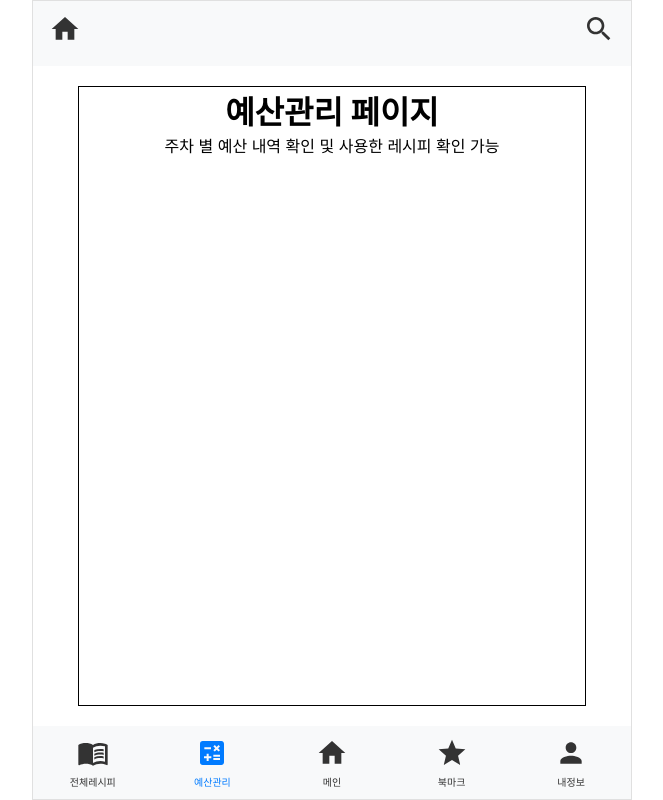
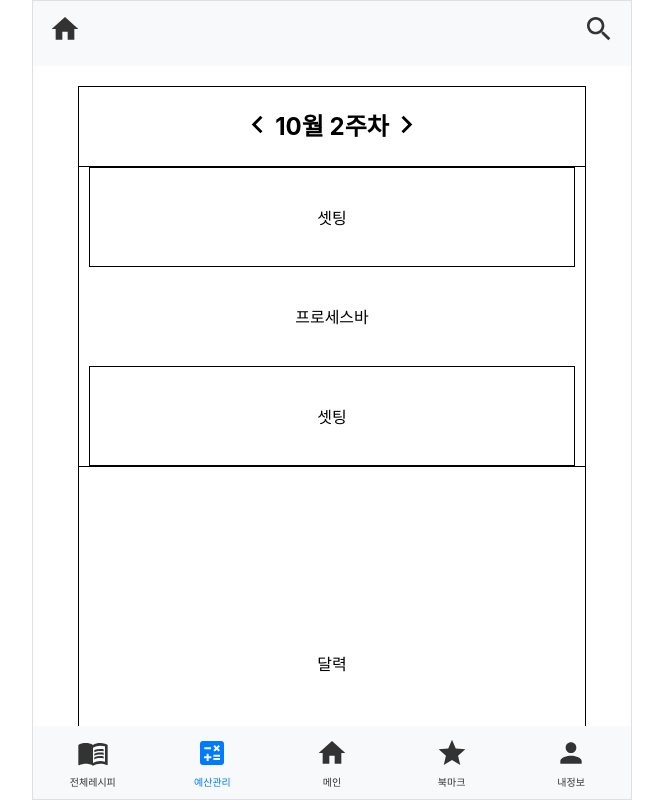
Before and after one commit to devRonPark/costcook-frontend, a React (Create React App) app: page /budget in a window 1280 px wide. Shown: the whole page, without its empty margins (308-971 px from the left). Built offline with nearby package versions, Linux system fonts and the light colour scheme.

Commit message:
Feat : 예산관리 페이지 및 달력 (미완성)

```diff
--- a/src/pages/BudgetPage.jsx
+++ b/src/pages/BudgetPage.jsx
@@ -1,10 +1,154 @@
+import React, { useState, useEffect } from 'react';
+import styled from 'styled-components';
+import KeyboardArrowLeftIcon from '@mui/icons-material/KeyboardArrowLeft';
+import KeyboardArrowRightIcon from '@mui/icons-material/KeyboardArrowRight';
+import WeeklyCalendar from './WeeklyCalendar';
 import Layout from '../components/layout/Layout';
 
-const BudgetPage = () => (
-  <Layout>
-    <h1>예산관리 페이지</h1>
-    <p>주차 별 예산 내역 확인 및 사용한 레시피 확인 가능</p>
-  </Layout>
-);
+const getWeekAndFirstSundayDate = (date) => {
+  const currentDay = date.getDate();
+  const currentMonth = date.getMonth();
+  const currentYear = date.getFullYear();
+
+  // 해당 날짜의 주의 일요일을 찾는다
+  const dayOfWeek = date.getDay(); // 0: 일요일, 1: 월요일, ..., 6: 토요일
+  const sundayDate = new Date(date);
+  sundayDate.setDate(currentDay - dayOfWeek); // 주의 첫 날인 일요일로 이동
+
+  // 일요일 기준으로 주차 계산
+  const firstDayOfMonth = new Date(currentYear, currentMonth, 1);
+  const firstSunday = new Date(firstDayOfMonth);
+  firstSunday.setDate(
+    firstDayOfMonth.getDate() + ((7 - firstDayOfMonth.getDay()) % 7)
+  );
+
+  // 일요일을 기준으로 몇 번째 주인지 계산
+  const weekOffset = Math.floor(
+    (sundayDate.getDate() + sundayDate.getDay()) / 7
+  );
+
+  return { week: weekOffset + 1, firstSundayDate: sundayDate };
+};
+
+const BudgetPage = () => {
+  const [currentDate, setCurrentDate] = useState(new Date());
+  const [weekNumber, setWeekNumber] = useState(0);
+  const [firstSundayDateString, setFirstSundayDateString] = useState('');
+  const [currentMonth, setCurrentMonth] = useState('');
+
+  useEffect(() => {
+    const { week, firstSundayDate } = getWeekAndFirstSundayDate(currentDate);
+    setWeekNumber(week);
+    setFirstSundayDateString(firstSundayDate.toLocaleDateString());
+
+    // 현재 월 설정
+    const monthNames = [
+      '1월',
+      '2월',
+      '3월',
+      '4월',
+      '5월',
+      '6월',
+      '7월',
+      '8월',
+      '9월',
+      '10월',
+      '11월',
+      '12월',
+    ];
+    setCurrentMonth(monthNames[firstSundayDate.getMonth()]); // 일요일 기준으로 현재 월을 설정
+  }, [currentDate]);
+
+  const handleDecreaseWeek = () => {
+    const newDate = new Date(currentDate);
+    newDate.setDate(newDate.getDate() - 7); // 1주일 빼기
+    setCurrentDate(newDate);
+  };
+
+  const handleIncreaseWeek = () => {
+    const newDate = new Date(currentDate);
+    newDate.setDate(newDate.getDate() + 7); // 1주일 더하기
+    setCurrentDate(newDate);
+  };
+
+  const adjustedDate = new Date(currentDate);
+  adjustedDate.setDate(currentDate.getDate() - 7); // 7일 빼기
+
+  return (
+    <Layout>
+      <DateContainer>
+        <SplitData>
+          <ArrowButton onClick={handleDecreaseWeek}>
+            <KeyboardArrowLeftIcon fontSize="large" />
+          </ArrowButton>
+          <h2>
+            {currentMonth} {weekNumber}주차
+          </h2>
+          <ArrowButton onClick={handleIncreaseWeek}>
+            <KeyboardArrowRightIcon fontSize="large" />
+          </ArrowButton>
+        </SplitData>
+      </DateContainer>
+      <BudgetContainer>
+        <BudgetSettingContainer>셋팅</BudgetSettingContainer>
+        프로세스바
+        <BudgetSettingContainer>셋팅</BudgetSettingContainer>
+      </BudgetContainer>
+      <CalendarContainer>달력</CalendarContainer>
+    </Layout>
+  );
+};
 
 export default BudgetPage;
+
+const DateContainer = styled.div`
+  height: 80px;
+  width: 100%;
+  border-bottom: 1px black solid;
+  display: flex;
+  justify-content: center;
+  flex-direction: column;
+  align-items: center;
+  padding: 0 20px;
+`;
+
+const SplitData = styled.div`
+  display: flex;
+  flex-direction: row;
+  justify-content: center;
+`;
+
+const BudgetContainer = styled.div`
+  height: 300px;
+  width: 100%;
+  border-bottom: 1px black solid;
+  display: flex;
+  flex-direction: column;
+  align-items: center;
+  padding: 0 10px;
+  justify-content: space-between;
+`;
+
+const BudgetSettingContainer = styled.div`
+  height: 100px;
+  width: 100%;
+  border: 1px black solid;
+  display: flex;
+  justify-content: center;
+  flex-direction: column;
+  align-items: center;
+`;
+
+const CalendarContainer = styled.div`
+  height: 392px;
+  width: 100%;
+  display: flex;
+  justify-content: center;
+  flex-direction: column;
+  align-items: center;
+  padding: 0 20px;
+`;
+
+const ArrowButton = styled.div`
+  cursor: pointer;
+`;
--- /dev/null
+++ b/src/pages/WeeklyCalendar.jsx
@@ -0,0 +1,76 @@
+import React, { useState } from 'react';
+import Calendar from 'react-calendar';
+import 'react-calendar/dist/Calendar.css';
+import styled from 'styled-components';
+import moment from 'moment';
+
+const StyledCalendar = styled(Calendar)`
+  /* 요일 밑줄 제거 */
+  .react-calendar__month-view__weekdays abbr {
+    text-decoration: none;
+    font-weight: 800;
+  }
+
+  /* 오늘 날짜 폰트 컬러 */
+  .react-calendar__tile--now {
+    background: none;
+    abbr {
+      color: ${(props) => props.theme.primary_2};
+    }
+  }
+
+  /* 선택된 주 배경색 */
+  .react-calendar__tile--active {
+    background-color: yellow; /* 선택된 주 배경색 */
+    color: black; /* 선택된 주 텍스트 색상 */
+  }
+`;
+
+const WeekCalendar = () => {
+  const today = new Date();
+  const [value, setValue] = useState(today);
+
+  const onChange = (newDate) => {
+    setValue(newDate);
+  };
+
+  const getStartOfWeek = (date) => {
+    const start = new Date(date);
+    const day = start.getDay();
+    const diff = start.getDate() - day; // 일요일 시작
+    start.setDate(diff);
+    return start;
+  };
+
+  const tileClassName = ({ date }) => {
+    const start = getStartOfWeek(value);
+    const end = new Date(start);
+    end.setDate(start.getDate() + 6); // 주의 끝 (토요일)
+
+    // 선택된 주에 해당하는 날짜인지 확인
+    if (date >= start && date <= end) {
+      return 'react-calendar__tile--active'; // 전체 주 색칠
+    }
+
+    return null; // 기본적으로 null을 반환
+  };
+
+  return (
+    <div>
+      <StyledCalendar
+        onChange={onChange}
+        value={value}
+        formatDay={(locale, date) => moment(date).format('D')} // 일 제거 숫자만 보이게
+        next2Label={null} // +1년 & +10년 이동 버튼 숨기기
+        prev2Label={null} // -1년 & -10년 이동 버튼 숨기기
+        minDetail="year" // 10년 단위 년도 숨기기
+        formatMonthYear={(locale, date) => moment(date).format('YYYY. MM')} // 네비게이션에서 2023. 12 이렇게 보이도록 설정
+        calendarType="gregory"
+        tileClassName={tileClassName} // 타일 클래스 이름 설정
+        view="month"
+      />
+    </div>
+  );
+};
+
+export default WeekCalendar;
```
